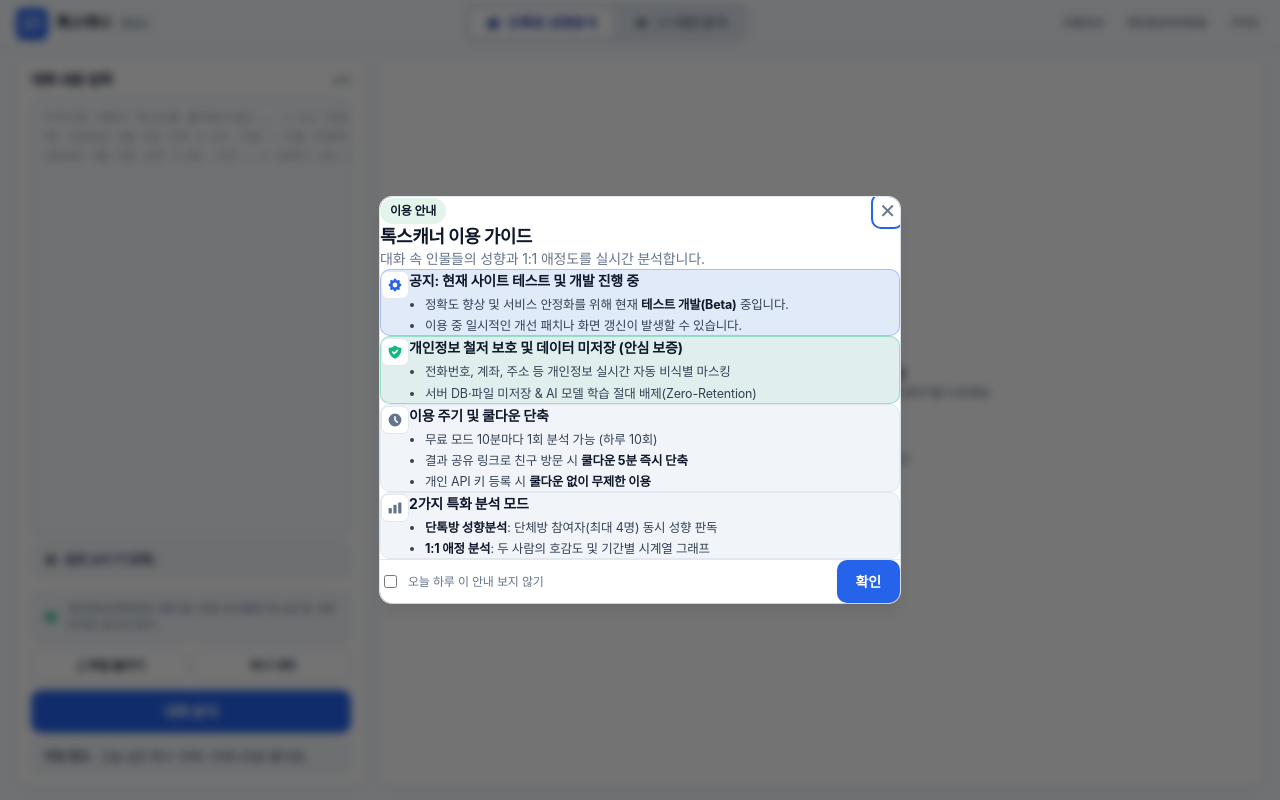
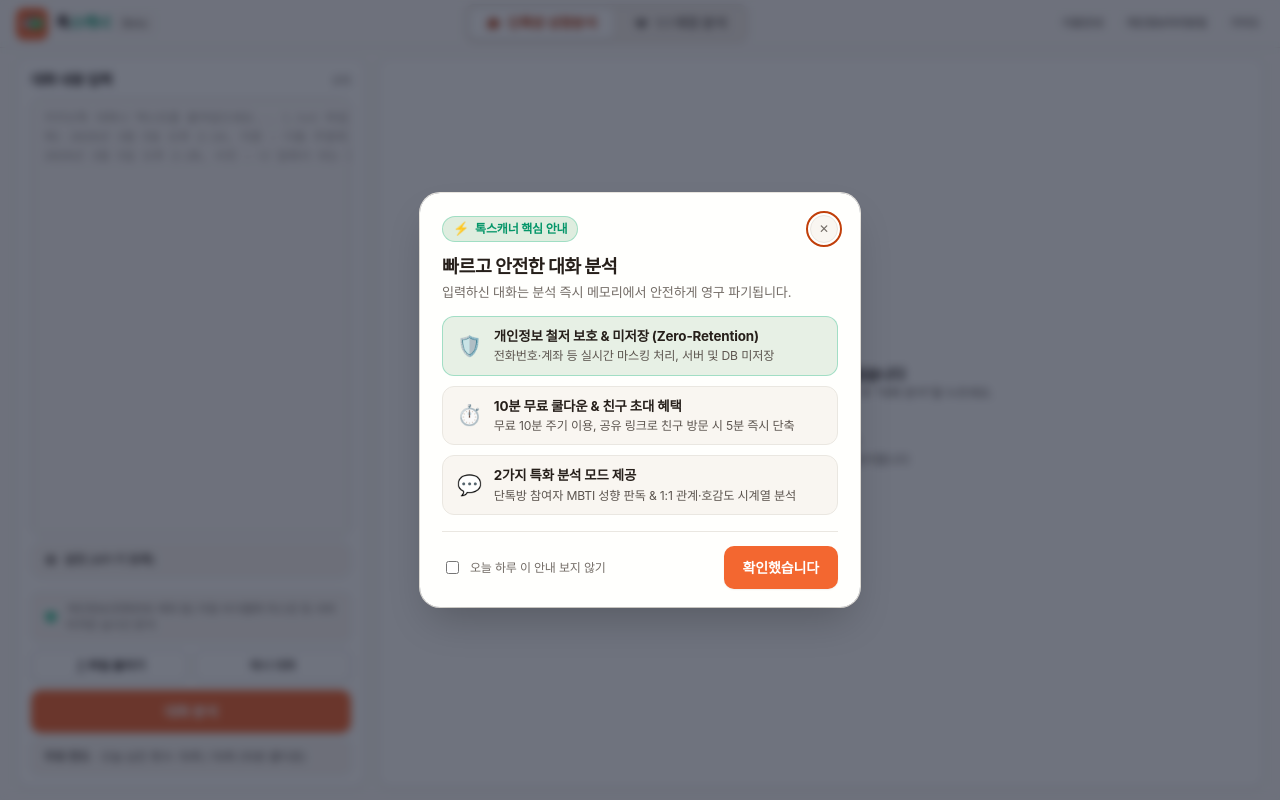
Before and after one commit to wookoon2024-cloud/mbti, a website: page public/index.html in a window 1280 px wide. Drawn offline with Linux system fonts and the light colour scheme; no server answers; a web font is replaced by a local one.

Commit message:
style: 안내 팝업 컴팩트 모던 디자인 개편 및 웜 아이보리/스카우터 컬러 복원

```diff
--- a/public/index.html
+++ b/public/index.html
@@ -26,15 +26,63 @@
     <header class="topbar">
       <div class="brand">
         <span class="brand__mark" aria-hidden="true">
-          <svg viewBox="0 0 24 24" width="20" height="20" fill="none" stroke="currentColor" stroke-width="2" stroke-linecap="round" stroke-linejoin="round">
-            <path d="M21 15a2 2 0 0 1-2 2H7l-4 4V5a2 2 0 0 1 2-2h14a2 2 0 0 1 2 2z" fill="#ffffff" fill-opacity="0.2" stroke="#ffffff" />
-            <circle cx="8.5" cy="10" r="1" fill="#ffffff" stroke="none" />
-            <circle cx="12" cy="10" r="1" fill="#ffffff" stroke="none" />
-            <circle cx="15.5" cy="10" r="1" fill="#ffffff" stroke="none" />
+          <svg viewBox="0 0 44 44" width="26" height="26" fill="none" focusable="false">
+            <defs>
+              <linearGradient id="scouterLens" x1="14" y1="12" x2="38" y2="30" gradientUnits="userSpaceOnUse">
+                <stop offset="0%" stop-color="#7aff8f" stop-opacity="0.95" />
+                <stop offset="50%" stop-color="#00e676" stop-opacity="0.88" />
+                <stop offset="100%" stop-color="#00ab55" stop-opacity="0.95" />
+              </linearGradient>
+              <linearGradient id="scouterBody" x1="6" y1="14" x2="19" y2="29" gradientUnits="userSpaceOnUse">
+                <stop offset="0%" stop-color="#f8fafc" />
+                <stop offset="50%" stop-color="#e2e8f0" />
+                <stop offset="100%" stop-color="#94a3b8" />
+              </linearGradient>
+            </defs>
+            <path
+              d="M10.5 21 C9.5 9.5, 23 4, 33 6.8 C34 7.1, 34 8.2, 33 8.6 C24.5 6.2, 12.8 11.5, 13.5 21 Z"
+              fill="#475569"
+            />
+            <path
+              d="M31.5 6.5 C34 7, 34.5 8.5, 33 9"
+              stroke="#64748b"
+              stroke-width="1.2"
+              stroke-linecap="round"
+            />
+            <path
+              d="M17.5 16.2 L34.2 13.6 C37.8 13 40.5 15.2 40.2 19 L39.6 23.5 C39 27.5, 35.5 30.2, 31 29.8 L18 27.5 Z"
+              fill="url(#scouterLens)"
+              stroke="#a7f3d0"
+              stroke-width="0.8"
+            />
+            <circle cx="32" cy="21.5" r="3.2" stroke="#ffffff" stroke-opacity="0.8" stroke-width="0.75" stroke-dasharray="2 1.2" />
+            <circle cx="32" cy="21.5" r="1.1" fill="#ffffff" fill-opacity="0.95" />
+            <line x1="22.5" y1="18.5" x2="26" y2="18.5" stroke="#ffffff" stroke-opacity="0.75" stroke-width="0.8" stroke-linecap="round" />
+            <line x1="22.5" y1="21.2" x2="27" y2="21.2" stroke="#ffffff" stroke-opacity="0.75" stroke-width="0.8" stroke-linecap="round" />
+            <line x1="22.5" y1="24" x2="25" y2="24" stroke="#ffffff" stroke-opacity="0.75" stroke-width="0.8" stroke-linecap="round" />
+            <path
+              d="M18.8 17.5 L34.5 15 C37 14.6 38.5 15.6 38.6 17.5"
+              stroke="#ffffff"
+              stroke-width="1"
+              stroke-linecap="round"
+            />
+            <path
+              d="M6.5 22 C6 16.5, 11 13.8, 16 14.2 L17.5 29 C11.5 29.8, 6.8 26.8, 6.5 22 Z"
+              fill="#94a3b8"
+            />
+            <path
+              d="M7.8 22 C7.5 17.2, 12 14.8, 17 15.2 L18.5 28.5 C13 29, 8 26.5, 7.8 22 Z"
+              fill="url(#scouterBody)"
+            />
+            <circle cx="12.5" cy="22" r="3.2" fill="#cbd5e1" stroke="#94a3b8" stroke-width="0.6" />
+            <circle cx="12.5" cy="22" r="1.3" fill="#64748b" />
+            <rect x="16.5" y="16.5" width="3.2" height="10" rx="1" fill="#1e293b" />
+            <rect x="17.2" y="19.2" width="2" height="4.2" rx="0.6" fill="#ef4444" />
+            <rect x="17.6" y="19.8" width="1.2" height="1.5" rx="0.3" fill="#fca5a5" />
           </svg>
         </span>
         <div class="brand__text">
-          <span class="brand__name">톡스캐너</span>
+          <span class="brand__name">톡<span>스캐너</span></span>
           <span class="version-tag">Beta</span>
         </div>
       </div>
@@ -440,75 +488,39 @@
       <div class="modal-card">
         <div class="modal-card__header">
           <div class="modal-card__badge">
-            <span>이용 안내</span>
+            <span class="modal-card__badge-icon" aria-hidden="true">⚡</span>
+            <span>톡스캐너 핵심 안내</span>
           </div>
           <button type="button" class="modal-card__close" id="intro-close-x" aria-label="닫기">✕</button>
         </div>
         <div class="modal-card__body">
-          <h3 class="modal-card__title">톡스캐너 이용 가이드</h3>
+          <h3 class="modal-card__title">빠르고 안전한 대화 분석</h3>
           <p class="modal-card__subtitle">
-            대화 속 인물들의 성향과 1:1 애정도를 실시간 분석합니다.
+            입력하신 대화는 분석 즉시 메모리에서 안전하게 영구 파기됩니다.
           </p>
 
           <div class="modal-guide-list">
-            <div class="guide-item guide-item--beta">
-              <div class="guide-item__icon-box">
-                <svg viewBox="0 0 20 20" fill="currentColor" width="16" height="16" aria-hidden="true">
-                  <path fill-rule="evenodd" d="M11.49 3.17c-.38-1.56-2.6-1.56-2.98 0a1.532 1.532 0 01-2.286.948c-1.372-.836-2.942.734-2.106 2.106.54.886.061 2.042-.947 2.287-1.561.379-1.561 2.6 0 2.978a1.532 1.532 0 01.947 2.287c-.836 1.372.734 2.942 2.106 2.106a1.532 1.532 0 012.287.947c.379 1.561 2.6 1.561 2.978 0a1.533 1.533 0 012.287-.947c1.372.836 2.942-.734 2.106-2.106a1.533 1.533 0 01.947-2.287c1.561-.379 1.561-2.6 0-2.978a1.532 1.532 0 01-.947-2.287c.836-1.372-.734-2.942-2.106-2.106a1.532 1.532 0 01-2.287-.947zM10 13a3 3 0 100-6 3 3 0 000 6z" clip-rule="evenodd"/>
-                </svg>
-              </div>
+            <div class="guide-item guide-item--highlight">
+              <span class="guide-item__icon" aria-hidden="true">🛡️</span>
               <div class="guide-item__content">
-                <strong>공지: 현재 사이트 테스트 및 개발 진행 중</strong>
-                <ul class="guide-item__bullets">
-                  <li>정확도 향상 및 서비스 안정화를 위해 현재 <strong>테스트 개발(Beta)</strong> 중입니다.</li>
-                  <li>이용 중 일시적인 개선 패치나 화면 갱신이 발생할 수 있습니다.</li>
-                </ul>
-              </div>
-            </div>
-
-            <div class="guide-item guide-item--highlight">
-              <div class="guide-item__icon-box">
-                <svg viewBox="0 0 20 20" fill="currentColor" width="16" height="16" aria-hidden="true">
-                  <path fill-rule="evenodd" d="M2.166 4.999A11.954 11.954 0 0010 1.944 11.954 11.954 0 0017.834 5c.11.65.166 1.32.166 2.001 0 5.225-3.34 9.67-8 11.317C5.34 16.67 2 12.225 2 7c0-.682.057-1.35.166-2.001zm11.541 3.708a1 1 0 00-1.414-1.414L9 10.586 7.707 9.293a1 1 0 00-1.414 1.414l2 2a1 1 0 001.414 0l4-4z" clip-rule="evenodd"/>
-                </svg>
-              </div>
-              <div class="guide-item__content">
-                <strong>개인정보 철저 보호 및 데이터 미저장 (안심 보증)</strong>
-                <ul class="guide-item__bullets">
-                  <li>전화번호, 계좌, 주소 등 개인정보 실시간 자동 비식별 마스킹</li>
-                  <li>서버 DB·파일 미저장 & AI 모델 학습 절대 배제(Zero-Retention)</li>
-                </ul>
+                <strong>개인정보 철저 보호 & 미저장 (Zero-Retention)</strong>
+                <p>전화번호·계좌 등 실시간 마스킹 처리, 서버 및 DB 미저장</p>
               </div>
             </div>
 
             <div class="guide-item">
-              <div class="guide-item__icon-box">
-                <svg viewBox="0 0 20 20" fill="currentColor" width="16" height="16" aria-hidden="true">
-                  <path fill-rule="evenodd" d="M10 18a8 8 0 100-16 8 8 0 000 16zm1-12a1 1 0 10-2 0v4a1 1 0 00.293.707l2.828 2.829a1 1 0 101.415-1.415L11 9.586V6z" clip-rule="evenodd"/>
-                </svg>
-              </div>
+              <span class="guide-item__icon" aria-hidden="true">⏱️</span>
               <div class="guide-item__content">
-                <strong>이용 주기 및 쿨다운 단축</strong>
-                <ul class="guide-item__bullets">
-                  <li>무료 모드 10분마다 1회 분석 가능 (하루 10회)</li>
-                  <li>결과 공유 링크로 친구 방문 시 <strong>쿨다운 5분 즉시 단축</strong></li>
-                  <li>개인 API 키 등록 시 <strong>쿨다운 없이 무제한 이용</strong></li>
-                </ul>
+                <strong>10분 무료 쿨다운 & 친구 초대 혜택</strong>
+                <p>무료 10분 주기 이용, 공유 링크로 친구 방문 시 5분 즉시 단축</p>
               </div>
             </div>
 
             <div class="guide-item">
-              <div class="guide-item__icon-box">
-                <svg viewBox="0 0 20 20" fill="currentColor" width="16" height="16" aria-hidden="true">
-                  <path d="M2 11a1 1 0 011-1h2a1 1 0 011 1v5a1 1 0 01-1 1H3a1 1 0 01-1-1v-5zM8 7a1 1 0 011-1h2a1 1 0 011 1v9a1 1 0 01-1 1H9a1 1 0 01-1-1V7zM14 4a1 1 0 011-1h2a1 1 0 011 1v12a1 1 0 01-1 1h-2a1 1 0 01-1-1V4z"/>
-                </svg>
-              </div>
+              <span class="guide-item__icon" aria-hidden="true">💬</span>
               <div class="guide-item__content">
-                <strong>2가지 특화 분석 모드</strong>
-                <ul class="guide-item__bullets">
-                  <li><strong>단톡방 성향분석</strong>: 단체방 참여자(최대 4명) 동시 성향 판독</li>
-                  <li><strong>1:1 애정 분석</strong>: 두 사람의 호감도 및 기간별 시계열 그래프</li>
-                </ul>
+                <strong>2가지 특화 분석 모드 제공</strong>
+                <p>단톡방 참여자 MBTI 성향 판독 & 1:1 관계·호감도 시계열 분석</p>
               </div>
             </div>
           </div>
@@ -518,7 +530,7 @@
             <input type="checkbox" id="intro-dismiss-today" />
             <span>오늘 하루 이 안내 보지 않기</span>
           </label>
-          <button type="button" class="btn btn--primary" id="intro-confirm-btn">확인</button>
+          <button type="button" class="btn btn--primary btn--sm" id="intro-confirm-btn">확인했습니다</button>
         </div>
       </div>
     </dialog>
--- a/public/styles.css
+++ b/public/styles.css
@@ -7,29 +7,29 @@
 :root {
   color-scheme: light;
 
-  /* surfaces — 깨끗하고 단정한 모던 슬레이트 캔버스 (Warm Ivory 탈피) */
-  --canvas: #f8fafc;
-  --surface: #ffffff;
-  --surface-2: #f1f5f9;
-  --surface-3: #e2e8f0;
-
-  /* text — 깊이 있는 슬레이트 잉크 */
-  --ink: #0f172a;
-  --ink-soft: #334155;
-  --muted: #64748b;
-
-  /* lines — 1px 정밀 보더 */
-  --border: #e2e8f0;
-  --border-strong: #cbd5e1;
-
-  /* accent — 신뢰감 있는 로열 블루 */
-  --accent: #2563eb;
-  --accent-hover: #1d4ed8;
-  --accent-ink: #1e40af;
-  --accent-soft: #eff6ff;
-  --accent-line: rgba(37, 99, 235, 0.2);
+  /* surfaces — 부드러운 웜 아이보리 / 린넨 라이트 */
+  --canvas: oklch(0.986 0.005 85);       /* #faf8f5: 부드러운 아이보리 캔버스 */
+  --surface: oklch(0.999 0.002 85);      /* #ffffff: 순백색 카드/패널 */
+  --surface-2: oklch(0.974 0.008 82);    /* #f5f2eb: 따뜻한 보조 영역/탭 */
+  --surface-3: oklch(0.948 0.011 80);    /* #ede8dc: 부드러운 구분선 */
+
+  /* text — 따뜻한 차콜 잉크 */
+  --ink: oklch(0.245 0.014 60);          /* #23201d: 선명하고 따뜻한 차콜 */
+  --ink-soft: oklch(0.455 0.013 62);     /* #524c45: 부드러운 본문 */
+  --muted: oklch(0.535 0.013 65);        /* #787168: 은은한 보조 텍스트 */
+
+  /* lines — 따뜻한 크림/샌드 라인 */
+  --border: oklch(0.928 0.008 78);       /* #e8e3d8: 소프트 아이보리 테두리 */
+  --border-strong: oklch(0.872 0.011 76);/* #d8d0c0: 또렷한 테두리 */
+
+  /* accent — 따뜻하고 생동감 있는 시그니처 웜 오렌지 (스카우터 앰버) */
+  --accent: oklch(0.68 0.185 40);        /* #f25b2a: 생동감 있는 시그니처 웜 오렌지 */
+  --accent-hover: oklch(0.73 0.175 40);  /* #fa6e3f */
+  --accent-ink: oklch(0.515 0.16 38);    /* #ba3d10 */
+  --accent-soft: oklch(0.962 0.030 42);  /* #fff2eb: 포근한 피치 아이보리 */
+  --accent-line: color-mix(in oklab, var(--accent) 34%, transparent);
   --on-accent: #ffffff;
-  --focus: #2563eb;
+  --focus: oklch(0.550 0.175 38);
 
   /* love accent — 1:1 관계 분석용 세련된 로즈 코랄 */
   --love: #e11d48;
@@ -65,7 +65,7 @@
   --shadow-sm: 0 1px 3px 0 rgba(0, 0, 0, 0.06), 0 1px 2px -1px rgba(0, 0, 0, 0.04);
   --shadow-md: 0 4px 6px -1px rgba(0, 0, 0, 0.07), 0 2px 4px -2px rgba(0, 0, 0, 0.04);
   --shadow-lg: 0 10px 15px -3px rgba(0, 0, 0, 0.08), 0 4px 6px -4px rgba(0, 0, 0, 0.04);
-  --shadow-accent: 0 2px 6px 0 rgba(37, 99, 235, 0.2);
+  --shadow-accent: 0 2px 8px 0 rgba(242, 91, 42, 0.22);
 
   --header-h: 52px;
   --ease: cubic-bezier(0.16, 1, 0.3, 1);
@@ -310,6 +310,10 @@
   letter-spacing: -0.025em;
   color: var(--ink);
   white-space: nowrap;
+}
+
+.brand__name span {
+  color: var(--scan-deep);
 }
 
 .version-tag {
@@ -2191,16 +2195,16 @@
   border: none;
   padding: 0;
   background: transparent;
-  max-width: 520px;
+  max-width: 440px;
   width: calc(100% - 32px);
   margin: auto;
-  border-radius: var(--r-lg);
-  box-shadow: var(--shadow-lg), 0 0 0 1px var(--border);
+  border-radius: 20px;
+  box-shadow: 0 20px 40px -10px rgba(0, 0, 0, 0.22), 0 0 0 1px var(--border);
   overflow: hidden;
 }
 
 .modal-dialog::backdrop {
-  background: rgba(0, 0, 0, 0.55);
+  background: rgba(15, 23, 42, 0.6);
   backdrop-filter: blur(4px);
   -webkit-backdrop-filter: blur(4px);
 }
@@ -2210,7 +2214,7 @@
   color: var(--ink);
   display: flex;
   flex-direction: column;
-  padding: var(--space-5);
+  padding: 22px 22px 18px;
   max-height: 85vh;
   overflow-y: auto;
 }
@@ -2224,88 +2228,101 @@
   align-items: center;
   justify-content: space-between;
   gap: var(--space-3);
-  margin-bottom: var(--space-3);
+  margin-bottom: 12px;
 }
 
 .modal-card__badge {
   display: inline-flex;
   align-items: center;
   gap: 6px;
-  padding: 4px 10px;
+  padding: 3px 10px;
   border-radius: var(--r-full);
-  background: color-mix(in oklab, var(--scan) 15%, var(--surface));
-  color: var(--ink);
+  background: color-mix(in oklab, var(--scan) 15%, var(--surface-2));
+  color: var(--scan-deep);
   font-size: var(--step--1);
   font-weight: 700;
+  border: 1px solid color-mix(in oklab, var(--scan) 30%, transparent);
+}
+
+.modal-card__badge-icon {
+  font-size: 13px;
+  line-height: 1;
 }
 
 .modal-card__close {
-  background: none;
-  border: none;
-  font-size: 1.25rem;
+  background: var(--surface-2);
+  border: 1px solid var(--border);
+  width: 28px;
+  height: 28px;
+  display: inline-flex;
+  align-items: center;
+  justify-content: center;
+  font-size: 12px;
   color: var(--muted);
   cursor: pointer;
-  padding: 4px;
-  border-radius: var(--r-xs);
+  border-radius: 50%;
   line-height: 1;
+  transition: all 0.15s ease;
 }
 
 .modal-card__close:hover {
   color: var(--ink);
-  background: var(--surface-2);
+  background: var(--surface-3);
+  border-color: var(--border-strong);
 }
 
 .modal-card__title {
-  font-size: var(--step-2);
+  font-size: 1.15rem;
   font-weight: 800;
   letter-spacing: -0.025em;
-  margin-bottom: var(--space-1);
+  margin-bottom: 4px;
 }
 
 .modal-card__subtitle {
   color: var(--muted);
-  font-size: var(--step-0);
-  line-height: 1.5;
-  margin-bottom: var(--space-4);
+  font-size: 0.82rem;
+  line-height: 1.45;
+  margin-bottom: 14px;
 }
 
 .modal-guide-list {
   display: flex;
   flex-direction: column;
-  gap: var(--space-3);
+  gap: 10px;
 }
 
 .guide-item {
   display: flex;
-  align-items: flex-start;
-  gap: var(--space-3);
-  padding: var(--space-3) var(--space-4);
+  align-items: center;
+  gap: 12px;
+  padding: 10px 14px;
   background: var(--surface-2);
   border: 1px solid var(--border);
-  border-radius: var(--r-md);
-  font-size: var(--step--1);
-  line-height: 1.5;
+  border-radius: 12px;
+  font-size: var(--step--1);
+  line-height: 1.45;
+  transition: transform 0.15s ease, border-color 0.15s ease;
 }
 
 .guide-item--highlight {
   background: color-mix(in oklab, var(--scan) 10%, var(--surface-2));
-  border-color: color-mix(in oklab, var(--scan) 35%, transparent);
-}
-
-.guide-item--beta {
-  background: color-mix(in oklab, #2563eb 8%, var(--surface-2));
-  border-color: color-mix(in oklab, #2563eb 30%, transparent);
+  border-color: color-mix(in oklab, var(--scan) 32%, transparent);
 }
 
 .guide-item__icon {
-  font-size: 1.3rem;
+  font-size: 1.25rem;
+  line-height: 1;
   flex: none;
-  margin-top: 2px;
+}
+
+.guide-item__content {
+  flex: 1;
+  min-width: 0;
 }
 
 .guide-item__content strong {
   display: block;
-  font-size: var(--step-0);
+  font-size: 0.84rem;
   font-weight: 700;
   color: var(--ink);
   margin-bottom: 2px;
@@ -2314,37 +2331,17 @@
 .guide-item__content p {
   color: var(--ink-soft);
   margin: 0;
-}
-
-.guide-item__bullets {
-  margin: 5px 0 0 0;
-  padding-left: 16px;
-  list-style-type: disc;
-  display: flex;
-  flex-direction: column;
-  gap: 3px;
-}
-
-.guide-item__bullets li {
-  color: var(--ink-soft);
-  font-size: 12.5px;
-  line-height: 1.45;
-}
-
-.guide-item__bullets strong {
-  display: inline;
-  color: var(--ink);
-  font-size: inherit;
-  font-weight: 700;
+  font-size: 0.76rem;
+  line-height: 1.35;
 }
 
 .modal-card__footer {
   display: flex;
   align-items: center;
   justify-content: space-between;
-  gap: var(--space-3);
-  margin-top: var(--space-5);
-  padding-top: var(--space-4);
+  gap: 12px;
+  margin-top: 16px;
+  padding-top: 14px;
   border-top: 1px solid var(--border);
   flex-wrap: wrap;
 }
@@ -2361,6 +2358,76 @@
   color: var(--muted);
   cursor: pointer;
   user-select: none;
+}
+
+@media (max-width: 600px) {
+  .modal-dialog {
+    max-width: calc(100% - 24px);
+    margin: auto;
+    border-radius: 16px;
+  }
+
+  .modal-card {
+    padding: 16px 14px 14px;
+    max-height: 85vh;
+  }
+
+  .modal-card__header {
+    margin-bottom: 8px;
+  }
+
+  .modal-card__title {
+    font-size: 1.05rem;
+    margin-bottom: 2px;
+  }
+
+  .modal-card__subtitle {
+    font-size: 0.76rem;
+    margin-bottom: 10px;
+    line-height: 1.4;
+  }
+
+  .modal-guide-list {
+    gap: 8px;
+  }
+
+  .guide-item {
+    padding: 8px 10px;
+    gap: 10px;
+    border-radius: 10px;
+  }
+
+  .guide-item__icon {
+    font-size: 1.15rem;
+  }
+
+  .guide-item__content strong {
+    font-size: 0.8rem;
+    margin-bottom: 1px;
+  }
+
+  .guide-item__content p {
+    font-size: 0.72rem;
+    line-height: 1.3;
+  }
+
+  .modal-card__footer {
+    flex-direction: column;
+    align-items: stretch;
+    gap: 10px;
+    margin-top: 12px;
+    padding-top: 10px;
+  }
+
+  .modal-card__checkbox {
+    justify-content: center;
+    font-size: 0.74rem;
+  }
+
+  #intro-confirm-btn {
+    width: 100%;
+    min-height: 40px;
+  }
 }
 
 .legal-content {
@@ -3640,12 +3707,12 @@
 }
 
 .guide-item--beta .guide-item__icon-box {
-  color: #2563eb;
-}
-
-/* Action Buttons — Clean, solid, human-designed styling (no neon/AI gradients) */
+  color: var(--accent);
+}
+
+/* Action Buttons — Clean, solid, human-designed styling */
 .btn--primary {
-  background: #2563eb !important;
+  background: var(--accent) !important;
   color: #ffffff !important;
   border: 1px solid transparent !important;
   font-family: var(--font) !important;
@@ -3663,8 +3730,8 @@
 }
 
 .btn--primary:hover:not(:disabled) {
-  background: #1d4ed8 !important;
-  box-shadow: 0 1px 3px rgba(0, 0, 0, 0.1) !important;
+  background: var(--accent-hover) !important;
+  box-shadow: 0 2px 6px rgba(0, 0, 0, 0.12) !important;
   transform: none !important;
 }
 
```
Also changed, not shown: 1 other file.
